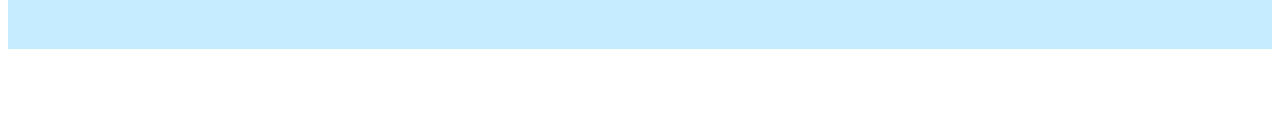
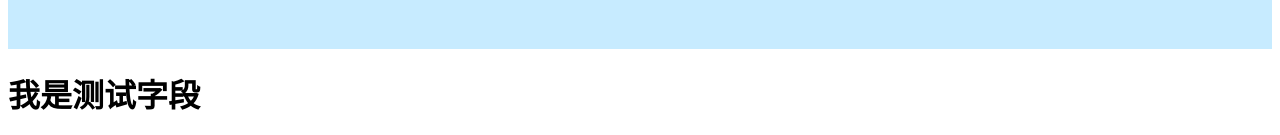
Before and after one commit to Yefannnn/TestGitMerge, a Vue app: page /#/sign in a window 1280 px wide. Shown: the part 741-876 px from the top of the page. Before the commit the page ends 800 px from the top, so only its background shows below. Built offline with nearby package versions, Linux system fonts and the light colour scheme; what @smallwei/avue, vue-baidu-map would draw is missing.

Commit message:
tester01 首页底部添加h1标题测试

```diff
--- a/src/layout/index.vue
+++ b/src/layout/index.vue
@@ -3,12 +3,16 @@
     <div class="top">
       <ul v-for="(item, ind) in title" :key="ind" class="headerUl">
         <router-link class="link" :to="item.meta.path">{{
-          item.meta.path
+            item.meta.path
         }}</router-link>
       </ul>
     </div>
     <div class="buttom">
       <router-view></router-view>
+    </div>
+
+    <div>
+      <h1> 我是测试字段</h1>
     </div>
   </div>
 </template>
@@ -31,10 +35,12 @@ export default {
   height: 60px;
   background-color: rgb(207, 248, 207);
 }
+
 .buttom {
   height: calc(100vh - 78px);
   background-color: rgb(199, 235, 255);
 }
+
 .headerUl {
   height: 100%;
   padding: 0;
@@ -44,6 +50,7 @@ export default {
   align-items: center;
   float: left;
 }
+
 .link {
   text-decoration: none;
   height: 35px;
```
